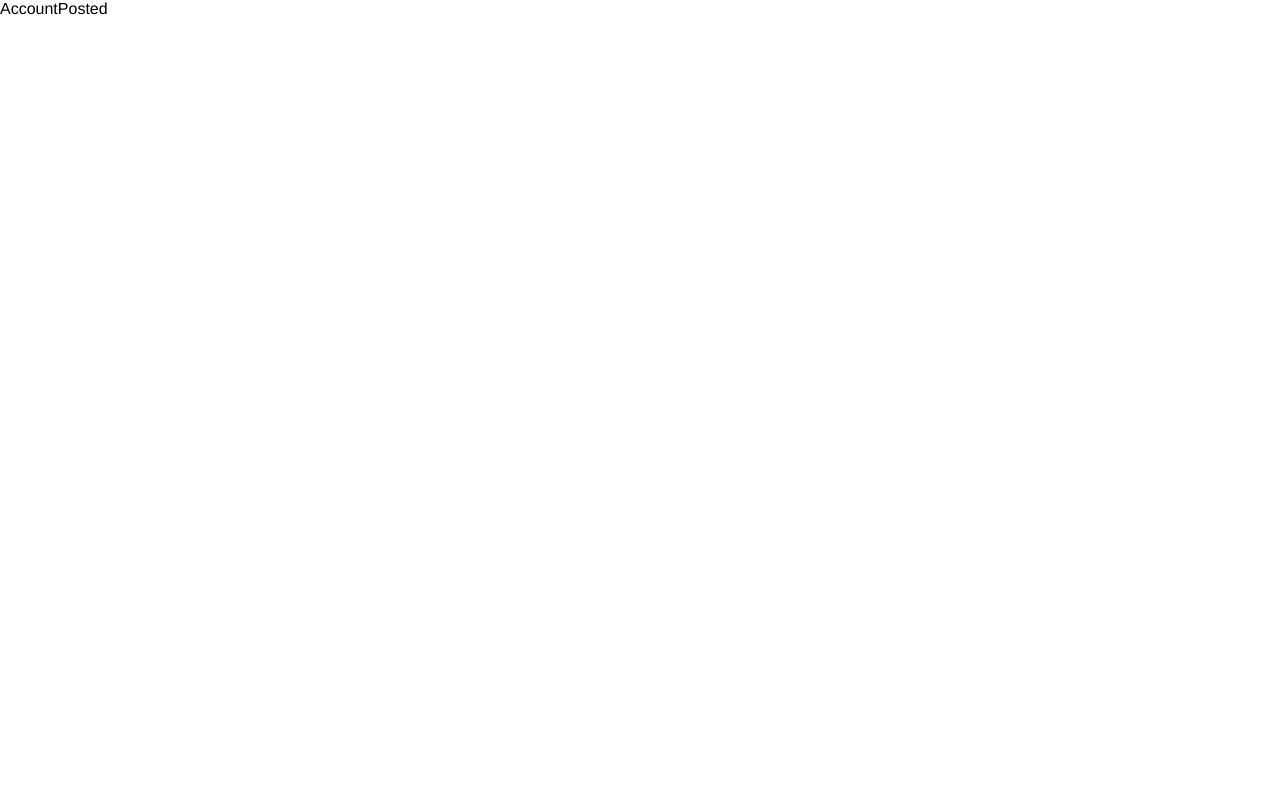
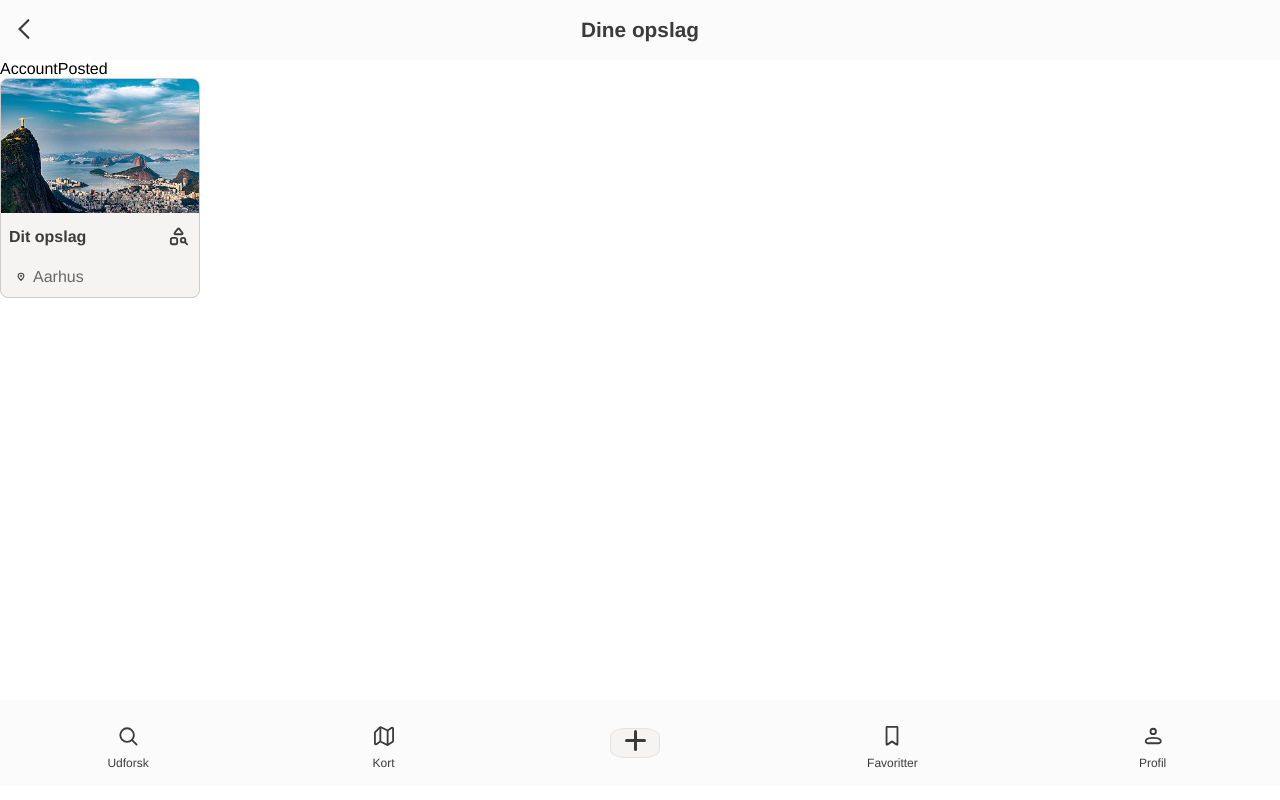
Before and after one commit to mamelishah/gemly-project-webapplication, a React (Vite) app: page /gemly-project-webapplication/account-posted in a window 1280 px wide. Built offline with nearby package versions, Linux system fonts and the light colour scheme.

Commit message:
tilføjet side til "mine opslag" fra "account"

```diff
--- a/src/components/cards/SmallCard.tsx
+++ b/src/components/cards/SmallCard.tsx
@@ -6,7 +6,7 @@ function SmallCard({ image, title, pinIcon, location } : { image: string; title:
     <section id="small-card">
       <img
         src={image}
-        alt="Small Card"
+        alt="Image"
       />
       <div id="small-card-content">
         <div id="small-card-title-row">
--- a/src/components/ui/layout/TopBar.tsx
+++ b/src/components/ui/layout/TopBar.tsx
@@ -2,17 +2,23 @@ import "./TopBar.css";
 import arrowLeftIcon from "/src/assets/icons/navigation/arrowLeftBig-icon.svg";
 import cancelIcon from "/src/assets/icons/navigation/cancelBig-icon.svg";
 
-function TopBar({ title, showLeftIcon, showRightIcon }) {
+function TopBar({
+  title,
+  showLeftIcon,
+  showRightIcon,
+  onLeftIconClick,
+  onRightIconClick,
+}) {
   return (
     <section id="top-bar">
       {showLeftIcon ? (
-        <button id="top-bar-back-button">
+        <button id="top-bar-back-button" onClick={onLeftIconClick}>
           <img src={arrowLeftIcon} alt="Arrow Left" />
         </button>
       ) : null}
       <h1>{title}</h1>
       {showRightIcon ? (
-        <button id="top-bar-close-button">
+        <button id="top-bar-close-button" onClick={onRightIconClick}>
           <img src={cancelIcon} alt="Close" />
         </button>
       ) : null}
--- a/src/pages/Account.tsx
+++ b/src/pages/Account.tsx
@@ -1,3 +1,4 @@
+import { Link } from "react-router-dom";
 import BottomNavigationBar from "../components/ui/layout/bottom-navigation-bar/BottomNavigationBar";
 import ProfileCard from "../components/cards/profileCard/ProfileCard";
 import TopBar from "../components/ui/layout/TopBar";
@@ -8,15 +9,24 @@ function Account() {
   return (
     <>
       <div className="account-page">
-        <TopBar title="Din profil" showLeftIcon={false} showRightIcon={false} />
+        <TopBar
+          title="Din profil"
+          showLeftIcon={false}
+          showRightIcon={false}
+          onLeftIconClick={() => {}}
+          onRightIconClick={() => {}}
+        />
 
         <div id="edit-profile-button">
           <img src={editIcon} alt="Edit Icon" />
           <h4>Administrer din profil</h4>
         </div>
-
-        <ProfileCard title="Dine gemte" showBackIcon={true} />
-        <ProfileCard title="Dine opslag" showBackIcon={true} />
+        <Link to="/saved">
+          <ProfileCard title="Dine gemte" showBackIcon={true} />
+        </Link>
+        <Link to="/account-posted" style={{ textDecoration: "none" }}>
+          <ProfileCard title="Dine opslag" showBackIcon={true} />
+        </Link>
         <ProfileCard title="Cookie indstillinger" showBackIcon={true} />
         <ProfileCard title="Support" showBackIcon={true} />
         <ProfileCard title="Log af" showBackIcon={false} />
--- a/src/pages/AccountPosted.tsx
+++ b/src/pages/AccountPosted.tsx
@@ -1,9 +1,34 @@
-import React from 'react'
+import React from "react";
+import { useNavigate } from "react-router-dom";
+import TopBar from "../components/ui/layout/TopBar";
+import BottomNavigationBar from "../components/ui/layout/bottom-navigation-bar/BottomNavigationBar";
+import SmallCard from "../components/cards/SmallCard";
+import CategoryIcon from "../assets/icons/kategori/category-icon.svg";
+import BrasilienImage from "../assets/images/countries/Brasilien/Brazil-main-image.png";
 
 function AccountPosted() {
+  const navigate = useNavigate();
+
+  const handleBack = () => {
+    navigate(-1);
+  };
+
   return (
-    <div>AccountPosted</div>
-  )
+    <>
+      <TopBar
+        title="Dine opslag"
+        showLeftIcon={true}
+        showRightIcon={false}
+        onLeftIconClick={handleBack}
+        onRightIconClick={() => {}}
+      />
+      <div>AccountPosted</div>
+      <div className="account-posted-content">
+        <SmallCard image={BrasilienImage} title="Dit opslag" pinIcon={CategoryIcon} location="Aarhus" />
+      </div>
+      <BottomNavigationBar />
+    </>
+  );
 }
 
-export default AccountPosted
+export default AccountPosted;
--- a/src/pages/Post.tsx
+++ b/src/pages/Post.tsx
@@ -38,7 +38,7 @@ function Post() {
 
   return (
     <div className="post-container">
-      <TopBar title="Tilføj opslag" showLeftIcon={true} showRightIcon={false} />
+      <TopBar title="Tilføj opslag" showLeftIcon={true} showRightIcon={false} onLeftIconClick={() => {}} onRightIconClick={() => {}} />
       <PostPictureCard icon={PlusBigIcon} />
       <PostTitleCard
         title="Skriv en passende titel"
```
Also changed, not shown: src/components/ui/layout/TopBar.css (line endings or trailing spaces).
